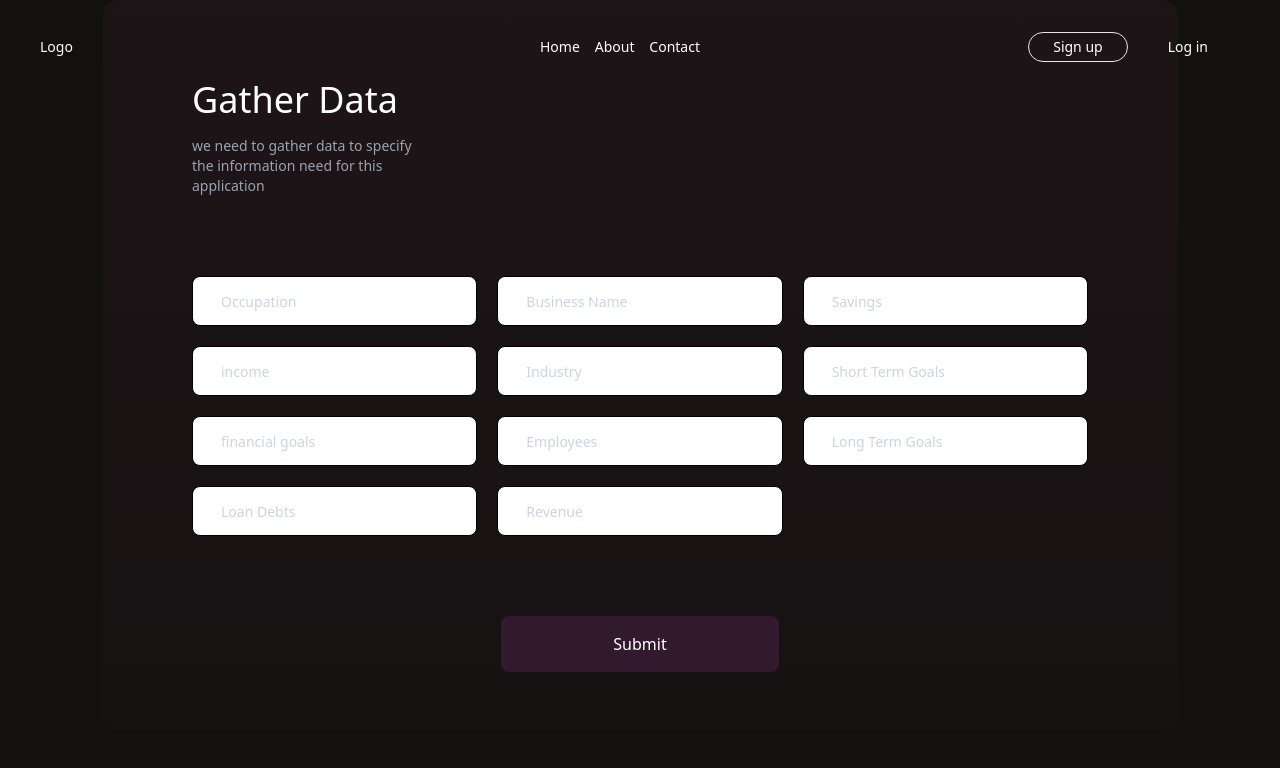
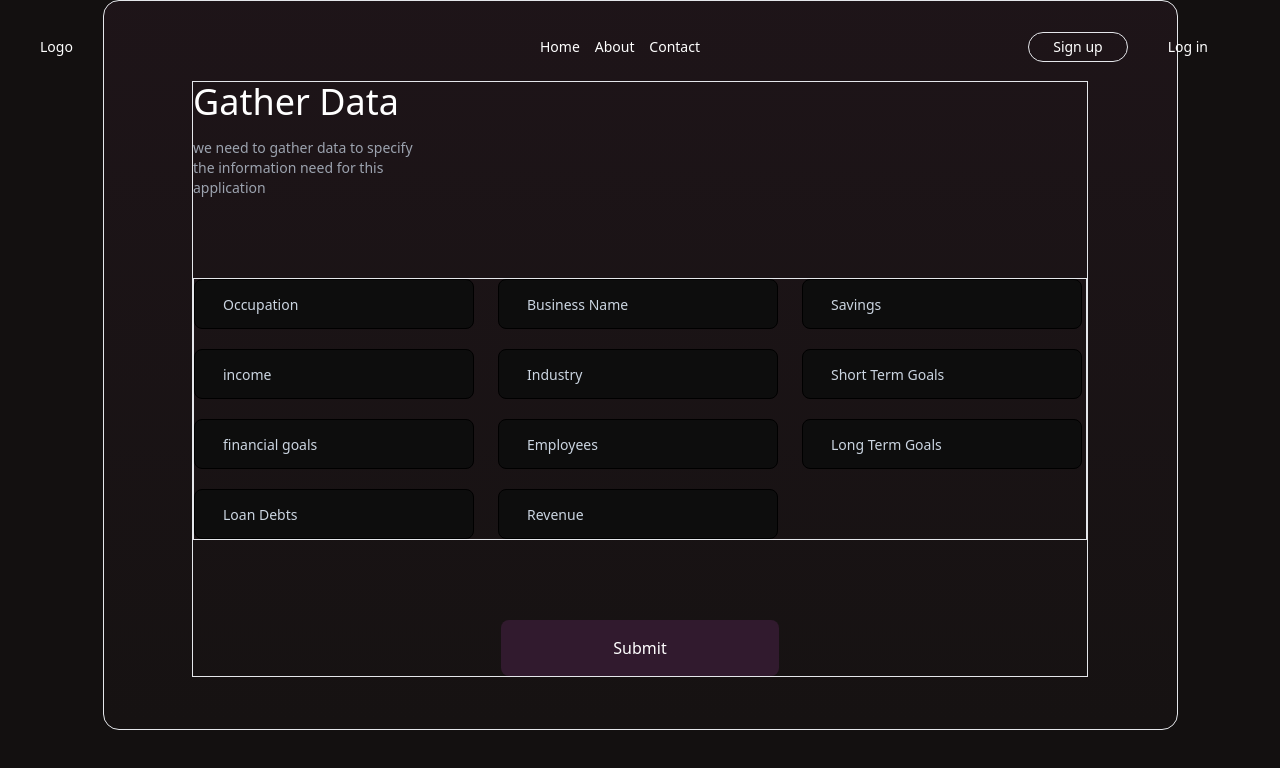
Before and after one commit to tenshi33/BPI-Hackathon, a React (Create React App) app in the folder bpi/: page /protected/form/1 in a window 1280 px wide. Shown: the top 768 px of the page. Built offline with nearby package versions, Linux system fonts and the light colour scheme; sample sign-in values are in the browser's storage.

Commit message:
fixed ui bugs

```diff
--- a/bpi/src/Login/Login.js
+++ b/bpi/src/Login/Login.js
@@ -40,7 +40,7 @@ const Login = (props) => {
                                     onChange={(e) => setEmail(e.target.value)}
                                     required
                                     placeholder='Email'
-                                    className='w-input-width border-none h-10 bg-input-bg text-slate-400  rounded-lg px-3 text-sm'/>
+                                    className='w-full border-none h-10 bg-input-bg text-slate-400  rounded-lg px-3 text-sm'/>
 
                             <input
                                 type="password"
@@ -49,7 +49,7 @@ const Login = (props) => {
                                 required
                                 placeholder='Password'
 
-                            className='w-input-width h-10 border-none bg-input-bg text-slate-400  rounded-lg px-3 text-sm'/>
+                            className='w-full h-10 border-none bg-input-bg text-slate-400  rounded-lg px-3 text-sm'/>
                     </div>
 
                     <button type="submit" className='bg-login-btn hover:bg-fuchsia-950 duration-200 w-full h-12 rounded-lg mt-16 ' >Login</button>
--- a/bpi/src/chatbot/chatbot.js
+++ b/bpi/src/chatbot/chatbot.js
@@ -90,6 +90,9 @@ const Chatbot = (props) => {
 
   return (
     <div className="chatbot-container">
+       <button onClick={logout}>LOGOUT</button>
+      <button onClick={userForm}>User Form</button>
+      <button onClick={reset}>Reset</button>
       <div className="chat-history">
         {currentConvo.map((element, index) => {
           if (element.user) {
@@ -110,8 +113,10 @@ const Chatbot = (props) => {
         })}
       </div>
 
+
       <div className="input-container">
         <input
+          className='w-input-width h-10 border-none bg-input-bg text-slate-400  rounded-lg px-3 text-sm'
           type="text"
           value={userInput}
           onChange={(e) => setUserInput(e.target.value)}
@@ -125,34 +130,8 @@ const Chatbot = (props) => {
         <button onClick={handleSend}>Send</button>
       </div>
 
-      <button onClick={logout}>LOGOUT</button>
-      <button onClick={userForm}>User Form</button>
-      <button onClick={reset}>Reset</button>
 
-      <div className="gradient-bg">
-        <svg
-          viewBox="0 0 100vw 100vw"
-          xmlns='http://www.w3.org/2000/svg'
-          className="noiseBg"
-        >
-          <filter id='noiseFilterBg'>
-            <feTurbulence
-              type='fractalNoise'
-              baseFrequency='0.6'
-              stitchTiles='stitch'
-            />
-          </filter>
-          <rect width='100%' height='100%' preserveAspectRatio="xMidYMid meet" filter='url(#noiseFilterBg)' />
-        </svg>
-        <div className="gradients-container">
-          <div className="g1"></div>
-          <div className="g2"></div>
-          <div className="g3"></div>
-          <div className="g4"></div>
-          <div className="g5"></div>
-          <div className="interactive" style={{ transform: `translate(${Math.round(curX)}px, ${Math.round(curY)}px)` }}></div>
-        </div>
-      </div>
+
     </div>
   );
 };
--- a/bpi/src/userForm/userForm.js
+++ b/bpi/src/userForm/userForm.js
@@ -37,24 +37,24 @@ function UserForm(props){
     <div className='max-w-7xl m-auto'>
       <Navigation/>
 
-      <div className='w-input-field-width h-input-field-height m-auto rounded-2xl py-20 bg-custom-gradient'>
-          <div className='max-w-4xl m-auto flex flex-col gap-20'>
+      <div className='w-input-field-width h-input-field-height m-auto rounded-2xl py-20 bg-custom-gradient border'>
+          <div className='max-w-4xl m-auto flex flex-col gap-20 border'>
               <div className='grid gap-4'>
                   <h2 className='text-4xl'>Gather Data</h2>
                   <p className='text-sm max-w-56 text-gray-400'>we need to gather data to specify the information need for this application </p>
               </div>
-              <form action="" className='grid grid-rows-4 grid-flow-col gap-5 '>
-                  <input type="text" placeholder='Occupation'  className='bg-inputField h-input-height w-input-width rounded-lg px-7 text-white placeholder:text-slate-300 text-sm '/>
-                  <input type="text" placeholder='income'  className='bg-inputField h-input-height w-input-width rounded-lg px-7 text-white placeholder:text-slate-300 text-sm '/>
-                  <input type="text" placeholder='financial goals'  className='bg-inputField h-input-height w-input-width rounded-lg px-7 text-white placeholder:text-slate-300 text-sm '/>
-                  <input type="text" placeholder='Loan Debts'  className='bg-inputField h-input-height w-input-width rounded-lg px-7 text-white placeholder:text-slate-300 text-sm '/>
-                  <input type="text" placeholder='Business Name'  className='bg-inputField h-input-height w-input-width rounded-lg px-7 text-white placeholder:text-slate-300 text-sm '/>
-                  <input type="text" placeholder='Industry'  className='bg-inputField h-input-height w-input-width rounded-lg px-7 text-white placeholder:text-slate-300 text-sm '/>
-                  <input type="text" placeholder='Employees'  className='bg-inputField h-input-height w-input-width rounded-lg px-7 text-white placeholder:text-slate-300 text-sm '/>
-                  <input type="text" placeholder='Revenue'  className='bg-inputField h-input-height w-input-width rounded-lg px-7 text-white placeholder:text-slate-300 text-sm '/>
-                  <input type="text" placeholder='Savings'  className='bg-inputField h-input-height w-input-width rounded-lg px-7 text-white placeholder:text-slate-300 text-sm '/>
-                  <input type="text" placeholder='Short Term Goals'  className='bg-inputField h-input-height w-input-width rounded-lg px-7 text-white placeholder:text-slate-300 text-sm '/>
-                  <input type="text" placeholder='Long Term Goals'  className='bg-inputField h-input-height w-input-width rounded-lg px-7 text-white placeholder:text-slate-300 text-sm '/>
+              <form action="" className='grid grid-rows-4 grid-flow-col gap-5 border'>
+                  <input type="text" placeholder='Occupation'  className='bg-input-bg h-input-height w-input-width rounded-lg px-7 text-white placeholder:text-slate-300 text-sm '/>
+                  <input type="text" placeholder='income'  className='bg-input-bg h-input-height w-input-width rounded-lg px-7 text-white placeholder:text-slate-300 text-sm '/>
+                  <input type="text" placeholder='financial goals'  className='bg-input-bg h-input-height w-input-width rounded-lg px-7 text-white placeholder:text-slate-300 text-sm '/>
+                  <input type="text" placeholder='Loan Debts'  className='bg-input-bg h-input-height w-input-width rounded-lg px-7 text-white placeholder:text-slate-300 text-sm '/>
+                  <input type="text" placeholder='Business Name'  className='bg-input-bg h-input-height w-input-width rounded-lg px-7 text-white placeholder:text-slate-300 text-sm '/>
+                  <input type="text" placeholder='Industry'  className='bg-input-bg h-input-height w-input-width rounded-lg px-7 text-white placeholder:text-slate-300 text-sm '/>
+                  <input type="text" placeholder='Employees'  className='bg-input-bg h-input-height w-input-width rounded-lg px-7 text-white placeholder:text-slate-300 text-sm '/>
+                  <input type="text" placeholder='Revenue'  className='bg-input-bg h-input-height w-input-width rounded-lg px-7 text-white placeholder:text-slate-300 text-sm '/>
+                  <input type="text" placeholder='Savings'  className='bg-input-bg h-input-height w-input-width rounded-lg px-7 text-white placeholder:text-slate-300 text-sm '/>
+                  <input type="text" placeholder='Short Term Goals'  className='bg-input-bg h-input-height w-input-width rounded-lg px-7 text-white placeholder:text-slate-300 text-sm '/>
+                  <input type="text" placeholder='Long Term Goals'  className='bg-input-bg h-input-height w-input-width rounded-lg px-7 text-white placeholder:text-slate-300 text-sm '/>
               </form>
               <div className='m-auto w-full  flex justify-center'>
                   <button type='Submit' className='hover:bg-fuchsia-950 duration-500 m-auto  px-28 py-4 rounded-lg bg-login-btn' >Submit</button>
--- a/bpi/tailwind.config.js
+++ b/bpi/tailwind.config.js
@@ -25,7 +25,7 @@ module.exports = {
         'input-width': '360px',
         'register-width': '937px',
         'register-input': '161px',
-        'input-width': '100%',
+        'input-width': '280px',
         'input-field-width': '1075px'
       },
       backgroundColor:{
```
